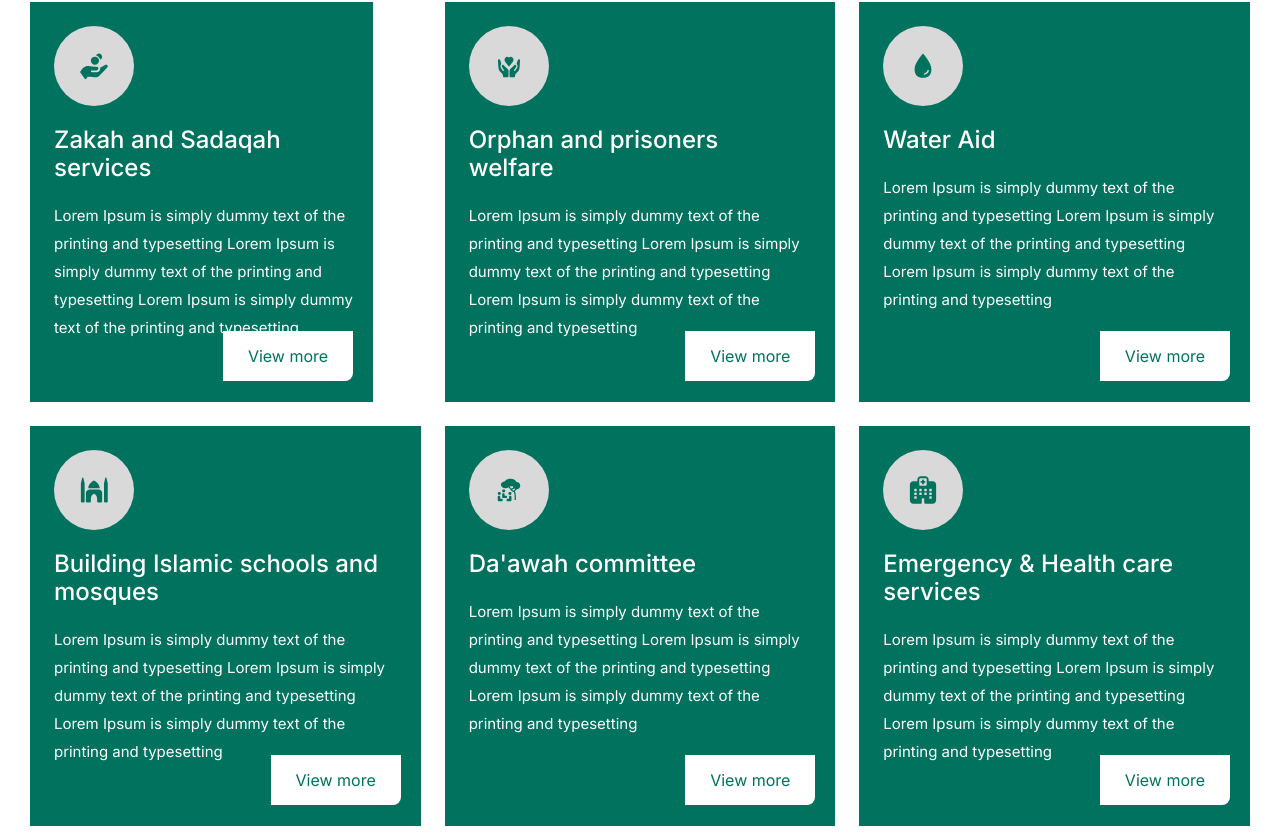
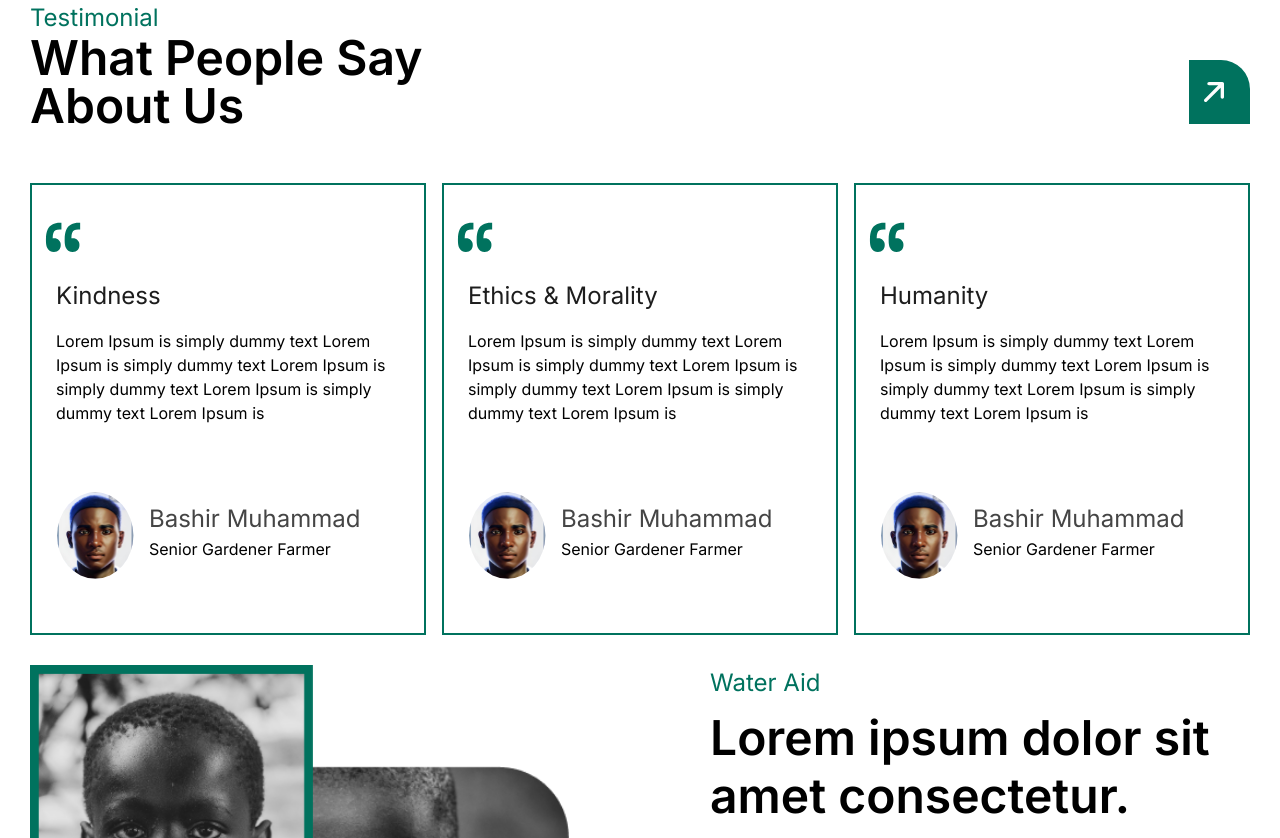
Before and after one commit to muhammadtanko/leen_charity, a Next.js app: page / in a window 1280 px wide. Shown: the part 1422-2260 px from the top of the page. Built offline with nearby package versions, Linux system fonts and the light colour scheme.

Commit message:
minor fixes

```diff
--- a/src/app/components/services.js
+++ b/src/app/components/services.js
@@ -1,101 +1,55 @@
 import Image from "next/image";
 import Link from "next/link";
 
+const servicesArray = [
+    {
+        header: "Zakah and Sadaqah services",
+        text: "Lorem Ipsum is simply dummy text of the printing and typesetting Lorem Ipsum is simply dummy text of the printing and typesetting Lorem Ipsum is simply dummy text of the printing and typesetting ",
+        icon: "/images/zakkah.svg"
+    },
+    {
+        header: "Orphan and prisoners welfare",
+        text: "Lorem Ipsum is simply dummy text of the printing and typesetting Lorem Ipsum is simply dummy text of the printing and typesetting Lorem Ipsum is simply dummy text of the printing and typesetting ",
+        icon: "/images/orphan.svg"
+    },
+    {
+        header: "Water Aid",
+        text: "Lorem Ipsum is simply dummy text of the printing and typesetting Lorem Ipsum is simply dummy text of the printing and typesetting Lorem Ipsum is simply dummy text of the printing and typesetting ",
+        icon: "/images/water.svg"
+    },
+    {
+        header: "Building Islamic schools and mosques",
+        text: "Lorem Ipsum is simply dummy text of the printing and typesetting Lorem Ipsum is simply dummy text of the printing and typesetting Lorem Ipsum is simply dummy text of the printing and typesetting ",
+        icon: "/images/building.svg"
+    },
+    {
+        header: "Da'awah committee",
+        text: "Lorem Ipsum is simply dummy text of the printing and typesetting Lorem Ipsum is simply dummy text of the printing and typesetting Lorem Ipsum is simply dummy text of the printing and typesetting ",
+        icon: "/images/daawah.svg"
+    },
+    {
+        header: "Emergency & Health care services",
+        text: "Lorem Ipsum is simply dummy text of the printing and typesetting Lorem Ipsum is simply dummy text of the printing and typesetting Lorem Ipsum is simply dummy text of the printing and typesetting ",
+        icon: "/images/emergency.svg"
+    },
 
+]
 export const Services = () => {
     return <div className="m-[30px]">
 
         <div className="block w-full">
             <div className="grid md:grid-cols-3 gap-6 ">
-                <div className="w-[343px] bg-primary max-w-[400px] h-[300px] md:h-[400px] flex flex-col text-white relative">
+                {
+                    servicesArray.map((item, idx) => (
+                        <div className="w-full bg-primary p-4 flex flex-col text-white relative">
                             <div className="p-[25px] mt-6 ml-6 w-20 h-20 bg-[#D9D9D9]  rounded-full">
-                        <Image height={30} width={30} src={"/images/zakkah.svg"} />
+                                <Image height={30} width={30} src={item.icon} />
                             </div>
-                    <div className="ml-[24px] mt-[20px] max-w-[285px] md:max-w-[336px] ">
-                        <h1 className="text-[14px] leading-4 md:font-medium md:text-[24px] md:leading-7 ">Zakah and Sadaqah services</h1>
-                        <p className="mt-[20px] text-[15px] leading-7">Lorem Ipsum is simply dummy text of the printing and typesetting Lorem Ipsum is simply dummy text of the printing and typesetting Lorem Ipsum is simply dummy text of the printing and typesetting </p>
+                            <div className="ml-[24px] mt-[20px] mb-16 md:max-w-[336px] ">
+                                <h1 className="text-[14px] leading-4 md:font-medium md:text-[24px] md:leading-7 ">{item.header }</h1>
+                                <p className="mt-[20px] text-[15px] leading-7">{item.text} </p>
                             </div>
-                    <div className="absolute right-[20px] bottom-[21px]">
-                        <Link href={"/"} >
-                            <button className="mt- text-primary w-[130px] h-[50px] rounded-br-lg bg-white  ">
-                                View more
-                            </button>
-                        </Link>
-                    </div>
-                </div>
-                <div className=" bg-primary max-w-[400px] h-[300px] md:h-[400px] flex flex-col text-white relative">
-                    <div className="p-[25px] mt-6 ml-6 w-20 h-20 bg-[#D9D9D9]  rounded-full">
-                        <Image height={30} width={30} src={"/images/orphan.svg"} />
-                    </div>
-                    <div className="ml-[24px] mt-[20px] max-w-[336px] ">
-                        <h1 className="font-medium text-[24px] leading-7 ">Orphan and prisoners welfare</h1>
-                        <p className="mt-[20px] text-[15px] leading-7">Lorem Ipsum is simply dummy text of the printing and typesetting Lorem Ipsum is simply dummy text of the printing and typesetting Lorem Ipsum is simply dummy text of the printing and typesetting </p>
-                    </div>
-                    <div className="absolute right-[20px] bottom-[21px]">
-                        <Link href={"/"} >
-                            <button className="mt- text-primary w-[130px] h-[50px] rounded-br-lg bg-white  ">
-                                View more
-                            </button>
-                        </Link>
-                    </div>
-                </div>
-                <div className=" bg-primary max-w-[400px] h-[300px] md:h-[400px] flex flex-col text-white relative">
-                    <div className="p-[25px] mt-6 ml-6 w-20 h-20 bg-[#D9D9D9]  rounded-full">
-                        <Image height={30} width={30} src={"/images/water.svg"} />
-                    </div>
-                    <div className="ml-[24px] mt-[20px] max-w-[336px] ">
-                        <h1 className="font-medium text-[24px] leading-7 ">Water Aid</h1>
-                        <p className="mt-[20px] text-[15px] leading-7">Lorem Ipsum is simply dummy text of the printing and typesetting Lorem Ipsum is simply dummy text of the printing and typesetting Lorem Ipsum is simply dummy text of the printing and typesetting </p>
-                    </div>
-                    <div className="absolute right-[20px] bottom-[21px]">
-                        <Link href={"/"} >
-                            <button className="mt- text-primary w-[130px] h-[50px] rounded-br-lg bg-white  ">
-                                View more
-                            </button>
-                        </Link>
-                    </div>
-                </div>
-                <div className=" bg-primary max-w-[400px] h-[300px] md:h-[400px] flex flex-col text-white relative">
-                    <div className="p-[25px] mt-6 ml-6 w-20 h-20 bg-[#D9D9D9]  rounded-full">
-                        <Image height={30} width={30} src={"/images/building.svg"} />
-                    </div>
-                    <div className="ml-[24px] mt-[20px] max-w-[336px] ">
-                        <h1 className="font-medium text-[24px] leading-7 ">Building Islamic schools and mosques</h1>
-                        <p className="mt-[20px] text-[15px] leading-7">Lorem Ipsum is simply dummy text of the printing and typesetting Lorem Ipsum is simply dummy text of the printing and typesetting Lorem Ipsum is simply dummy text of the printing and typesetting </p>
-                    </div>
-                    <div className="absolute right-[20px] bottom-[21px]">
-                        <Link href={"/"} >
-                            <button className="mt- text-primary w-[130px] h-[50px] rounded-br-lg bg-white  ">
-                                View more
-                            </button>
-                        </Link>
-                    </div>
-                </div>
-                <div className=" bg-primary max-w-[400px] h-[300px] md:h-[400px] flex flex-col text-white relative">
-                    <div className="p-[25px] mt-6 ml-6 w-20 h-20 bg-[#D9D9D9]  rounded-full">
-                        <Image height={30} width={30} src={"/images/daawah.svg"} />
-                    </div>
-                    <div className="ml-[24px] mt-[20px] max-w-[336px] ">
-                        <h1 className="font-medium text-[24px] leading-7 ">Da'awah committee</h1>
-                        <p className="mt-[20px] text-[15px] leading-7">Lorem Ipsum is simply dummy text of the printing and typesetting Lorem Ipsum is simply dummy text of the printing and typesetting Lorem Ipsum is simply dummy text of the printing and typesetting </p>
-                    </div>
-                    <div className="absolute right-[20px] bottom-[21px]">
-                        <Link href={"/"} >
-                            <button className="mt- text-primary w-[130px] h-[50px] rounded-br-lg bg-white  ">
-                                View more
-                            </button>
-                        </Link>
-                    </div>
-                </div>
-                <div className=" bg-primary max-w-[400px] h-[300px] md:h-[400px] flex flex-col text-white relative">
-                    <div className="p-[25px] mt-6 ml-6 w-20 h-20 bg-[#D9D9D9]  rounded-full">
-                        <Image height={30} width={30} src={"/images/emergency.svg"} />
-                    </div>
-                    <div className="ml-[24px] mt-[20px] max-w-[336px] ">
-                        <h1 className="font-medium text-[24px] leading-7 ">Emergency & Health care services</h1>
-                        <p className="mt-[20px] text-[15px] leading-7">Lorem Ipsum is simply dummy text of the printing and typesetting Lorem Ipsum is simply dummy text of the printing and typesetting Lorem Ipsum is simply dummy text of the printing and typesetting </p>
-                    </div>
-                    <div className="absolute right-[20px] bottom-[21px]">
+                            <div className="absolute right-[20px] md:bottom-[21px] bottom-[10px]">
                                 <Link href={"/"} >
                                     <button className="mt- text-primary w-[130px] h-[50px] rounded-br-lg bg-white  ">
                                         View more
@@ -104,6 +58,10 @@ export const Services = () => {
                             </div>
                         </div>
 
+                    ))
+                }
+
+
 
             </div>
         </div>
--- a/src/app/page.js
+++ b/src/app/page.js
@@ -2,7 +2,6 @@ import { NavBar } from "@comp/NavBar"
 import { Hero } from "@comp/Hero";
 import { Carousel } from "@comp/carousel"
 import { ServiceSummary } from "@comp/ServiceSummary"
-import { Services } from "@comp/services";
 import { Testimonial } from "@comp/testimonial"
 import { DonationCta } from "@comp/donationCta";
 import { Footer } from "@comp/footer"
@@ -15,7 +14,6 @@ export default function Home() {
         <Hero />
         <Carousel />
         <ServiceSummary />
-        <Services />
         <Testimonial />
         <DonationCta />
         <Footer />
--- /dev/null
+++ b/src/app/services/[id].js
@@ -0,0 +1,8 @@
+
+
+
+export default function Page() {
+    return (
+        <div className=""></div>
+    )
+}
--- /dev/null
+++ b/src/app/services/test.js
@@ -0,0 +1,25 @@
+
+
+const services = [
+
+    {
+        id: 1,
+        icon:"",
+        name: "orphans",
+        image: "",
+        icon: "",
+        text: "",
+        previousProjects: [
+            {
+                name: "Sewing machine and clothes",
+                location: "kaduna",
+                summary:"",
+                DonationReceived:"100000",
+                moneyDonated:"",
+                activeCampaings:"",
+                openedCharity:"",
+                totalCost:""
+            }
+        ]
+    }
+]
```
Also changed, not shown: src/app/components/NavBar.js (+12 -2 lines). Lines whose indentation alone changed are shown as unchanged.
